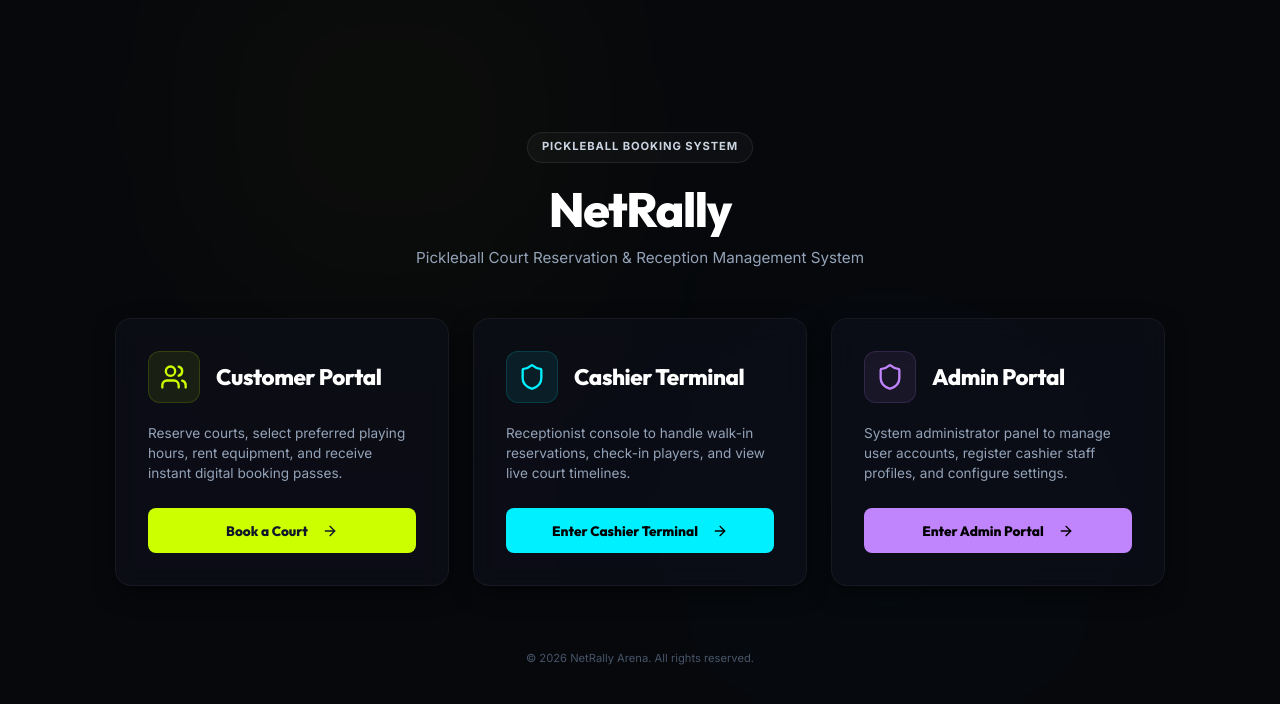
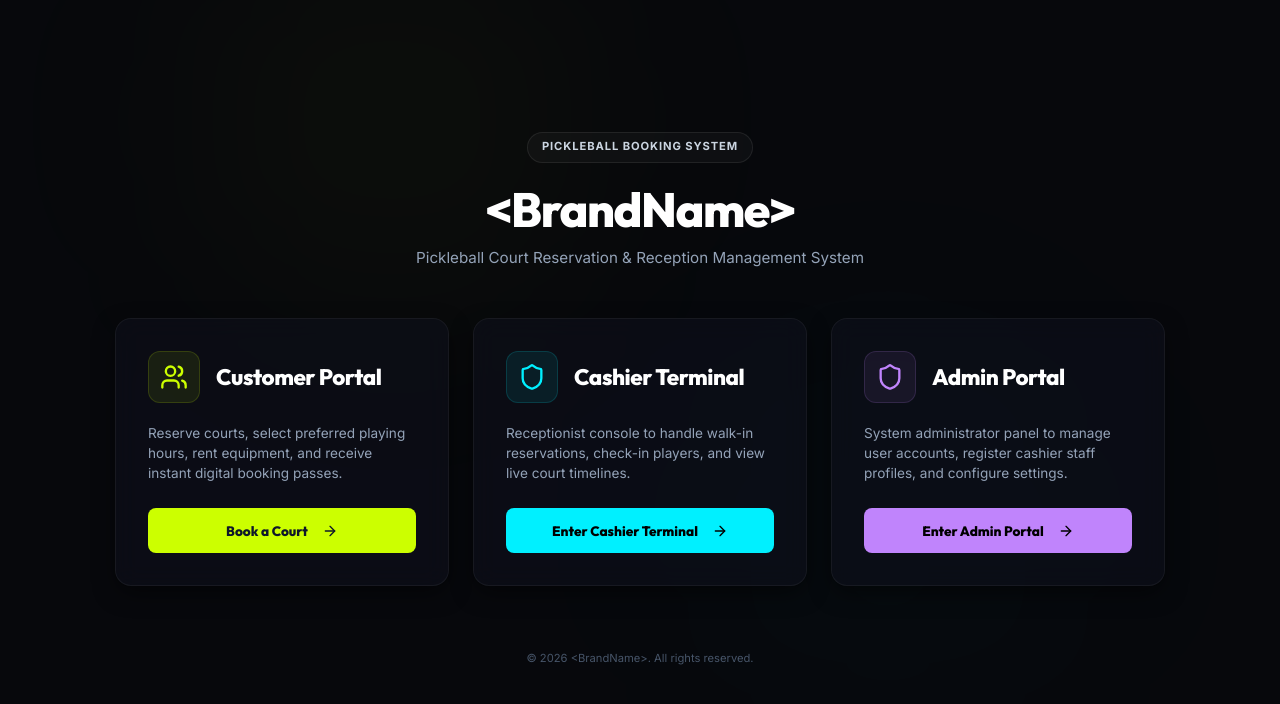
Before and after one commit to Gabs64/PickleballBookingSystem, a React (Vite) app in the folder Frontend/: page / in a window 1280 px wide. Shown: the top 704 px of the page. Built offline with nearby package versions, Linux system fonts and the light colour scheme.

Commit message:
Use <BrandName> placeholder for brand name across application

```diff
--- a/Frontend/src/App.jsx
+++ b/Frontend/src/App.jsx
@@ -64,7 +64,7 @@ function AppContent() {
         <div style={styles.logoBadge}>
           <span>PICKLEBALL BOOKING SYSTEM</span>
         </div>
-        <h1 style={styles.mainTitle}>NetRally</h1>
+        <h1 style={styles.mainTitle}>{"<BrandName>"}</h1>
         <p style={styles.subtitle}>Pickleball Court Reservation & Reception Management System</p>
       </div>
 
@@ -172,7 +172,7 @@ function AppContent() {
 
       {/* Selector footer info */}
       <footer style={styles.footer}>
-        <p>© 2026 NetRally Arena. All rights reserved.</p>
+        <p>© 2026 {"<BrandName>"}. All rights reserved.</p>
       </footer>
     </div>
   );
--- a/Frontend/src/admin/AdminPortal.jsx
+++ b/Frontend/src/admin/AdminPortal.jsx
@@ -49,7 +49,7 @@ export default function AdminPortal() {
   const [smtpSecure, setSmtpSecure] = useState('false');
   const [smtpUser, setSmtpUser] = useState('');
   const [smtpPass, setSmtpPass] = useState('');
-  const [smtpSenderName, setSmtpSenderName] = useState('NetRally Arena');
+  const [smtpSenderName, setSmtpSenderName] = useState('<BrandName>');
   const [settingsSuccess, setSettingsSuccess] = useState('');
 
   // Hydrate settings
@@ -62,7 +62,7 @@ export default function AdminPortal() {
       setSmtpSecure(config.secure === true ? 'true' : 'false');
       setSmtpUser(config.auth?.user || '');
       setSmtpPass(config.auth?.pass || '');
-      setSmtpSenderName(config.senderName || 'NetRally Arena');
+      setSmtpSenderName(config.senderName || '<BrandName>');
     }
   }, []);
 
@@ -90,7 +90,7 @@ export default function AdminPortal() {
     setSmtpSecure('false');
     setSmtpUser('');
     setSmtpPass('');
-    setSmtpSenderName('NetRally Arena');
+    setSmtpSenderName('<BrandName>');
     setSettingsSuccess('SMTP configurations successfully cleared! Reverted to sandbox fallback.');
   };
 
@@ -298,7 +298,7 @@ export default function AdminPortal() {
           >
             Log Out
           </button>
-          <span style={styles.serverStatus}>NetRally Admin</span>
+          <span style={styles.serverStatus}>{"<BrandName> Admin"}</span>
         </div>
       </aside>
 
@@ -394,7 +394,7 @@ export default function AdminPortal() {
             <div className="glass-card" style={styles.contentBlock}>
               <h3 style={styles.blockTitle}>System Overview</h3>
               <p style={styles.blockDesc}>
-                Overview of user accounts, total court reservations, and cashier operators registered in the NetRally system.
+                Overview of user accounts, total court reservations, and cashier operators registered in the system.
               </p>
 
               <div style={styles.diagnosticsGrid}>
@@ -641,7 +641,7 @@ export default function AdminPortal() {
                     id="smtp-sender"
                     type="text"
                     className="form-control"
-                    placeholder="NetRally Arena"
+                    placeholder="<BrandName>"
                     value={smtpSenderName}
                     onChange={(e) => setSmtpSenderName(e.target.value)}
                   />
--- a/Frontend/src/cashier/CashierPortal.jsx
+++ b/Frontend/src/cashier/CashierPortal.jsx
@@ -144,7 +144,7 @@ export default function CashierPortal() {
       <aside style={styles.sidebar}>
         <div style={styles.sidebarBranding}>
           <div>
-            <h3 style={styles.brandTitle}>NetRally Terminal</h3>
+            <h3 style={styles.brandTitle}>{"<BrandName> Terminal"}</h3>
             <span style={styles.brandRole}>CASHIER CONSOLE</span>
           </div>
         </div>
@@ -209,7 +209,7 @@ export default function CashierPortal() {
           >
             Terminal Logout
           </button>
-          <span style={styles.serverStatus}>NetRally Reception</span>
+          <span style={styles.serverStatus}>{"<BrandName> Reception"}</span>
         </div>
       </aside>
 
--- a/Frontend/src/customer/BookingModal.jsx
+++ b/Frontend/src/customer/BookingModal.jsx
@@ -471,7 +471,7 @@ export default function BookingModal({ isOpen, onClose }) {
                   ? 'linear-gradient(90deg, #0056B3 0%, #007BFF 100%)'
                   : 'linear-gradient(90deg, #FF6F00 0%, #FF8F00 100%)'
               }}>
-                <span style={styles.scannerMerchant}>MERCHANT: NETRALLY ARENA</span>
+                <span style={styles.scannerMerchant}>MERCHANT: {"<BrandName>"}</span>
                 <h4 style={styles.scannerMethod}>{paymentMethod} Secure Gateway</h4>
               </div>
 
@@ -610,7 +610,7 @@ export default function BookingModal({ isOpen, onClose }) {
             <div style={styles.passContainer}>
               <div style={styles.passHeader}>
                 <div>
-                  <h4 style={styles.passBrand}>NetRally</h4>
+                  <h4 style={styles.passBrand}>{"<BrandName>"}</h4>
                   <p style={styles.passSub}>Pickleball Court Reservation Pass</p>
                 </div>
                 <div>
--- a/Frontend/src/customer/CustomerPortal.jsx
+++ b/Frontend/src/customer/CustomerPortal.jsx
@@ -39,7 +39,7 @@ export default function CustomerPortal() {
   // Chatbot widget states
   const [isChatOpen, setIsChatOpen] = useState(false);
   const [messages, setMessages] = useState([
-    { id: 1, sender: 'bot', text: "Welcome to NetRally! 🏓 How can I assist you with your court rentals today?" }
+    { id: 1, sender: 'bot', text: "Welcome to <BrandName>! 🏓 How can I assist you with your court rentals today?" }
   ]);
   const [inputText, setInputText] = useState('');
 
@@ -294,7 +294,7 @@ export default function CustomerPortal() {
       } else if (userText.toLowerCase().includes('paddle') || userText.toLowerCase().includes('gear')) {
         reply = "Yes, we rent Carbon Pro paddles at ₱50.00/hr, can of 3 balls for ₱150.00, and ankle-protecting court shoes for ₱100.00 flat fee!";
       } else if (userText.toLowerCase().includes('cancel') || userText.toLowerCase().includes('refund')) {
-        reply = "NetRally Arena operates under a strict NO REFUND and NO CANCELLATION policy. Once a court reservation is paid and booked, the schedule is locked and cannot be altered, cancelled, or refunded.";
+        reply = "<BrandName> operates under a strict NO REFUND and NO CANCELLATION policy. Once a court reservation is paid and booked, the schedule is locked and cannot be altered, cancelled, or refunded.";
       }
       setMessages(prev => [...prev, { id: Date.now() + 2, sender: 'bot', text: reply }]);
     }, 800);
@@ -306,7 +306,7 @@ export default function CustomerPortal() {
       {/* PREMIUM STICKY HEADER */}
       <header style={styles.header}>
         <div style={styles.headerLeft}>
-          <span style={styles.headerLogo} className="animate-gradient-text">NetRally</span>
+          <span style={styles.headerLogo} className="animate-gradient-text">{"<BrandName>"}</span>
         </div>
         <nav style={styles.navMenu}>
           <a href="#home" onClick={(e) => handleNav(e, 'home')} style={styles.navLink}>Home</a>
@@ -691,7 +691,7 @@ export default function CustomerPortal() {
             </button>
           </div>
           <div style={styles.sandboxToastContent}>
-            <p style={{ color: '#94a3b8', fontSize: '0.75rem', fontWeight: 600 }}>FROM: <span style={{ color: '#00f0ff' }}>verification@netrally.com</span></p>
+            <p style={{ color: '#94a3b8', fontSize: '0.75rem', fontWeight: 600 }}>FROM: <span style={{ color: '#00f0ff' }}>verification@domain.com</span></p>
             <p style={{ color: '#94a3b8', fontSize: '0.75rem', fontWeight: 600 }}>TO: <span style={{ color: '#cbd5e1' }}>{authEmail}</span></p>
             <div style={styles.sandboxCodeDivider}></div>
             <p style={styles.sandboxMailTitle}>🏓 Verify Your Pickleball Account</p>
@@ -710,7 +710,7 @@ export default function CustomerPortal() {
 
       {/* FOOTER */}
       <footer style={styles.footer}>
-        <p>© 2026 NetRally Arena. All rights reserved.</p>
+        <p>© 2026 {"<BrandName>"}. All rights reserved.</p>
       </footer>
 
     </div>
--- a/Frontend/src/customer/HeroSection.jsx
+++ b/Frontend/src/customer/HeroSection.jsx
@@ -13,7 +13,7 @@ export default function HeroSection({ onStartBooking }) {
         </div>
 
         <h1 style={styles.headline} className="animate-gradient-text">
-          NetRally
+          {"<BrandName>"}
         </h1>
         <h2 style={styles.subHeadline}>
           BOOK YOUR COURT IN SECONDS
```
Also changed, not shown: 1 other file (tests, documents, lock files or other folders).
